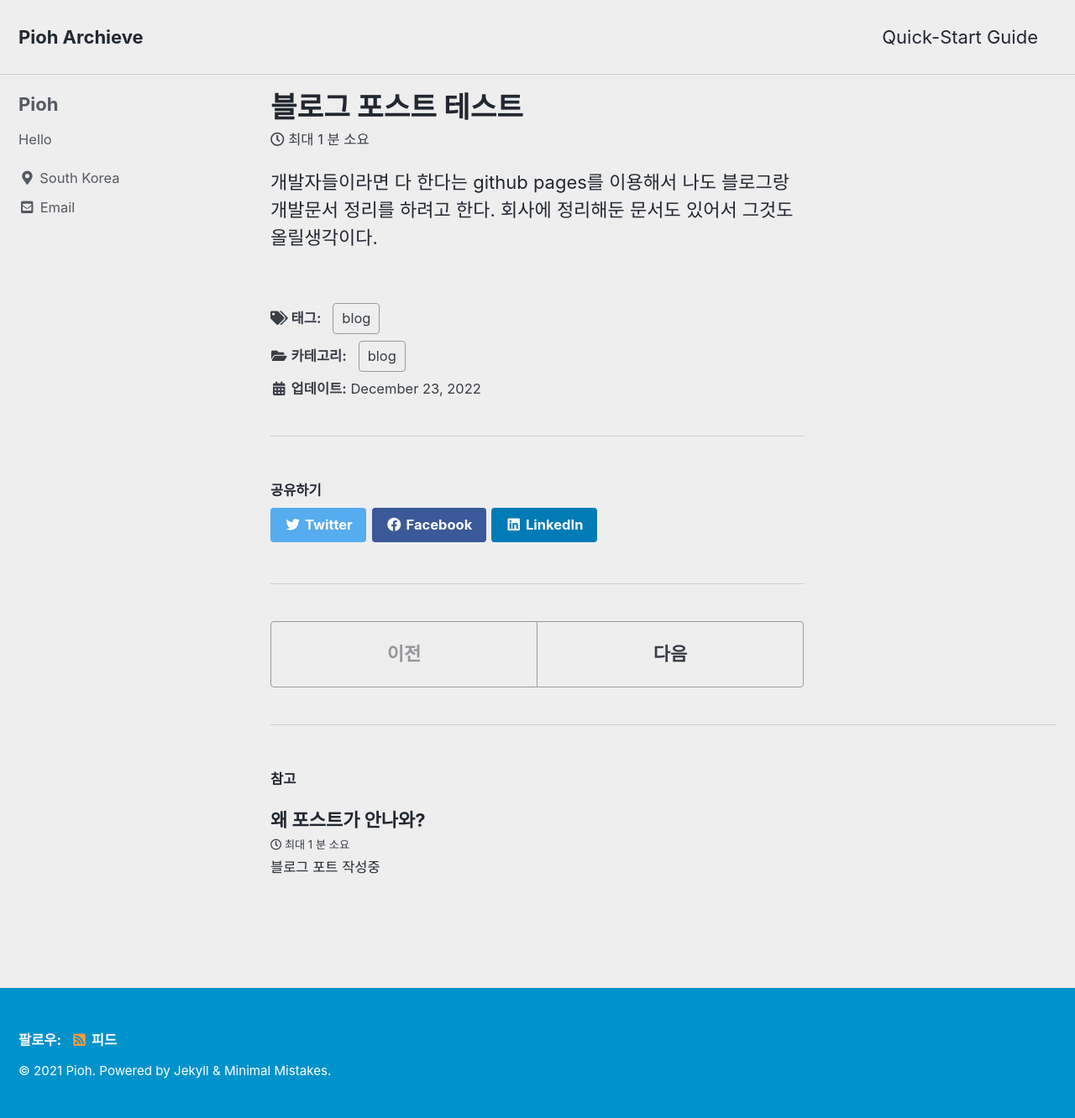
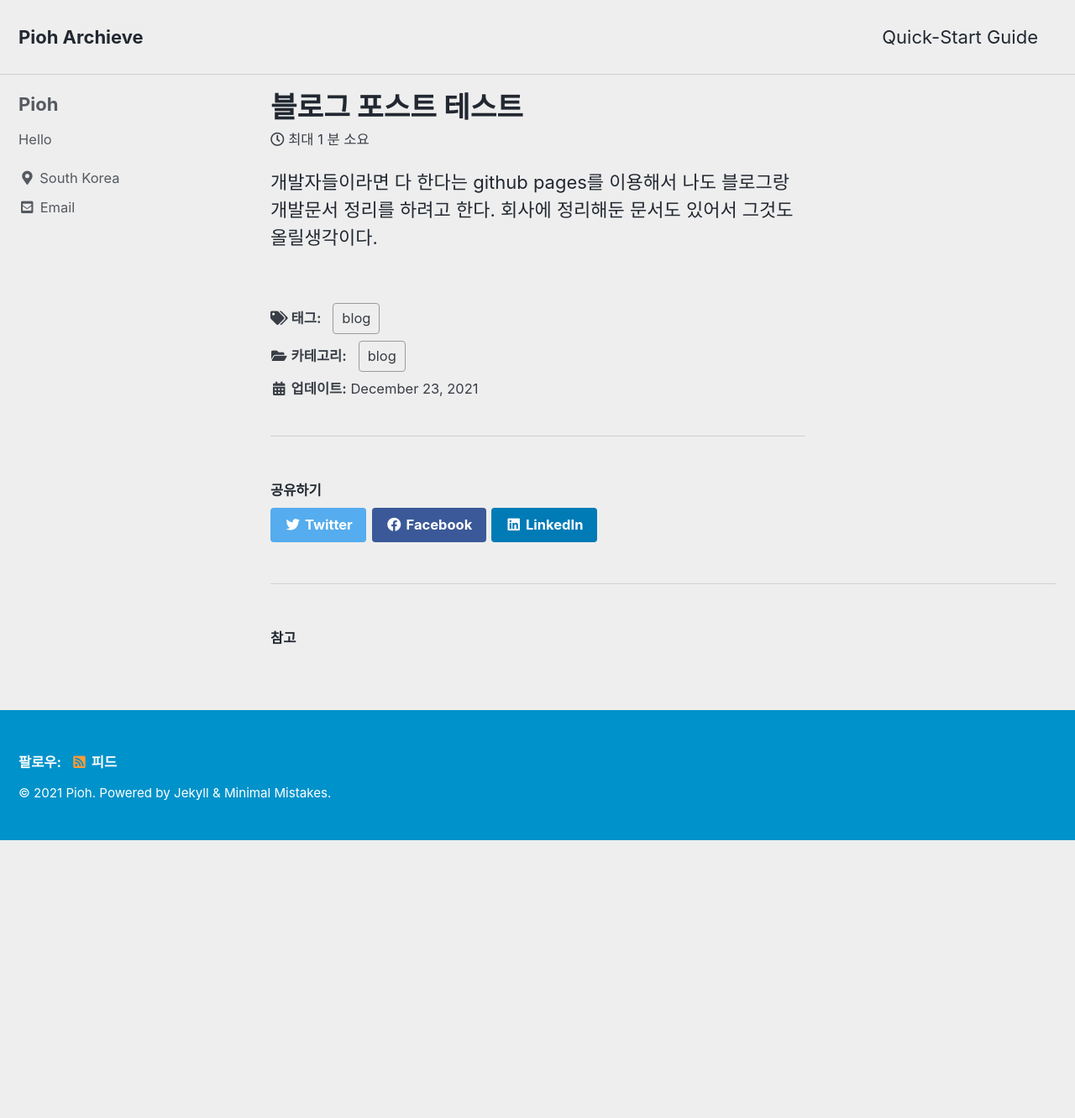
Before and after one commit to devpioh/devpioh.github.io, a Jekyll site: the page built from _posts/2021-12-23-first-post.md, in a window 1280 px wide. Shown: the whole page at 84% size. Built offline with Jekyll 4.4.1, drawn with Linux system fonts in a browser that asks for light colours; cached includes are drawn as plain includes; after the commit the page ends 1001 px from its top, so only the background shows below that.

Commit message:
idiot pioh

```diff
--- a/_config.yml
+++ b/_config.yml
@@ -22,7 +22,7 @@
 name                     : "Pioh"
 description              : "Trials and Errors, Dev log"
 url                      : "https://devpioh.github.io" # the base hostname & protocol for your site e.g. "https://mmistakes.github.io"
-baseurl                  : # the subpath of your site, e.g. "/blog"
+baseurl                  : "/blog" # the subpath of your site, e.g. "/blog"
 repository               : # GitHub username/repo-name e.g. "mmistakes/minimal-mistakes"
 teaser                   : # path of fallback teaser image, e.g. "/assets/images/500x300.png"
 logo                     : # path of logo image to display in the masthead, e.g. "/assets/images/88x88.png"
@@ -218,7 +218,7 @@
 permalink: /:categories/:title/
 paginate: 5 # amount of posts to show
 paginate_path: /page:num/
-timezone: # https://en.wikipedia.org/wiki/List_of_tz_database_time_zones
+timezone: Asia/Seoul # https://en.wikipedia.org/wiki/List_of_tz_database_time_zones
 
 
 # Plugins (previously gems:)
--- a/_posts/2022-12-23-why.md
+++ /dev/null
@@ -1,6 +0,0 @@
----
-title : "왜 포스트가 안나와?"
-excerpt: "블로그 포트 작성중"
----
-
-왜 안나오냐??
```
Also changed, not shown: _posts/2021-12-23-first-post.md (renamed from _posts/2022-12-23-first-post.md).
